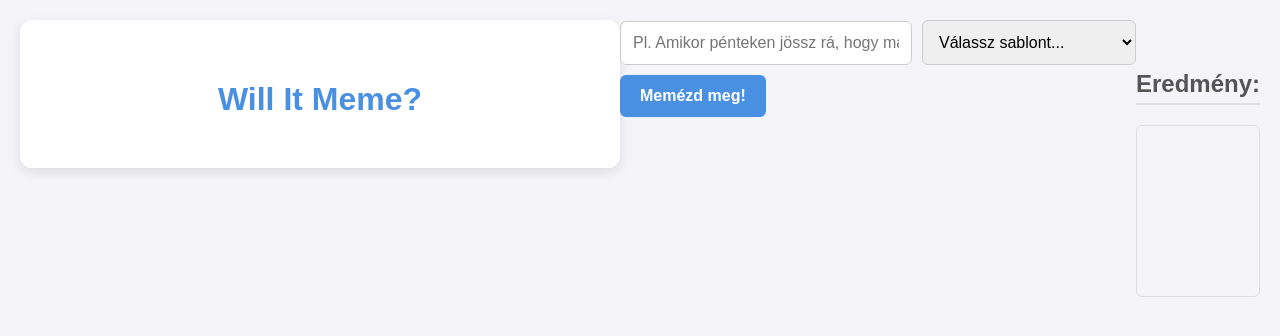
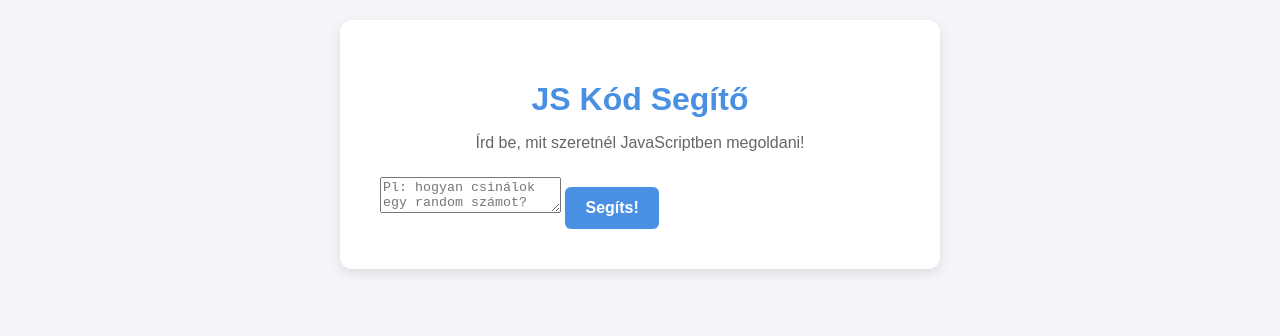
Before and after one commit to KP12130-alt/InstantMeme, a website: page public/index.html in a window 1280 px wide. Drawn offline with Linux system fonts and the light colour scheme.

Commit message:
Update index.html

```diff
--- a/public/index.html
+++ b/public/index.html
@@ -1,35 +1,23 @@
 <!DOCTYPE html>
 <html lang="hu">
 <head>
-    <meta charset="UTF-8">
-    <title>Will It Meme? – AI Mémgenerátor</title>
-    <link rel="stylesheet" href="style.css">
+  <meta charset="UTF-8" />
+  <meta name="viewport" content="width=device-width, initial-scale=1.0" />
+  <title>JS Kód Segítő</title>
+  <link rel="stylesheet" href="style.css" />
 </head>
 <body>
-    <div class="container">
-        <h1>Will It Meme?</h1>
-        </div>
-    <script src="app.js"></script>
-        <form id="memeForm">
-            <input type="text" id="memeText" placeholder="Pl. Amikor pénteken jössz rá, hogy ma kedd van..." required>
+  <div class="container">
+    <h1>JS Kód Segítő</h1>
+    <p>Írd be, mit szeretnél JavaScriptben megoldani!</p>
 
-            <select id="memeTemplate" required>
-                <option value="" disabled selected>Válassz sablont...</option>
-                <option value="drake">Drake (Hotline Bling)</option>
-                <option value="wojak">Wojak</option>
-                <option value="galaxy-brain">Galaxy Brain</option>
-                <option value="npc" disabled>NPC (Prémium Sablon)</option>
-            </select>
+    <textarea id="question" placeholder="Pl: hogyan csinálok egy random számot?"></textarea>
 
-            <button type="submit">Memézd meg!</button>
-        </form>
+    <button id="generateBtn">Segíts!</button>
 
-        <div id="memeOutput">
-            <h2>Eredmény:</h2>
-            <div id="imageContainer"></div>
-            <button id="shareButton" style="display:none;">Megosztás 📤</button>
-        </div>
-    </div>
-    <script src="app.js"></script>
+    <div id="output" class="output hidden"></div>
+  </div>
+
+  <script src="script.js"></script>
 </body>
 </html>
```
